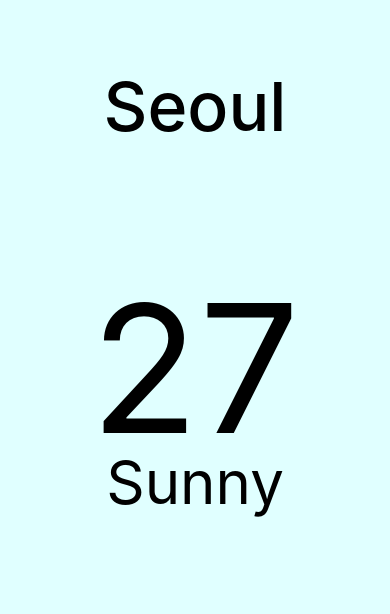
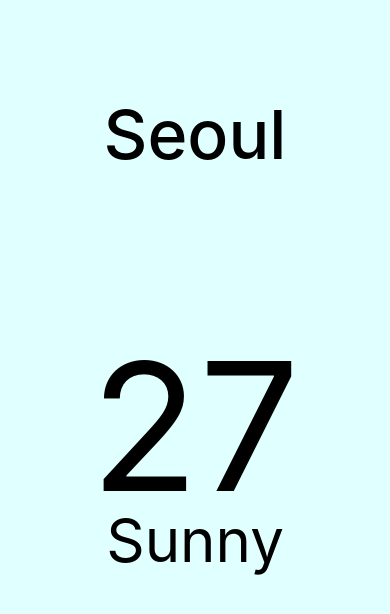
Before and after one commit to c9u11/NomadWeather, a React Native app: screen / in a window 390 px wide. Shown: the top 614 px of the page. Built offline with nearby package versions, Linux system fonts and the light colour scheme.

Commit message:
:sparkles: Scroll, Dimensions...
- Element Inspector
- Scroll View
- Dimensions

```diff
--- a/App.js
+++ b/App.js
@@ -1,5 +1,7 @@
 import { StatusBar } from "expo-status-bar";
-import { View, StyleSheet, Text } from "react-native";
+import { View, StyleSheet, Text, ScrollView, Dimensions } from "react-native";
+
+const { width: SCREEN_WIDTH } = Dimensions.get("window");
 
 export default function App() {
   return (
@@ -8,12 +10,33 @@
       <View style={styles.city}>
         <Text style={styles.cityName}>Seoul</Text>
       </View>
-      <View style={styles.weather}>
+      <ScrollView
+        horizontal
+        pagingEnabled
+        showsHorizontalScrollIndicator={false}
+        contentContainerStyle={styles.weather}
+      >
         <View style={styles.day}>
           <Text style={styles.temp}>27</Text>
           <Text style={styles.description}>Sunny</Text>
         </View>
-      </View>
+        <View style={styles.day}>
+          <Text style={styles.temp}>27</Text>
+          <Text style={styles.description}>Sunny</Text>
+        </View>
+        <View style={styles.day}>
+          <Text style={styles.temp}>27</Text>
+          <Text style={styles.description}>Sunny</Text>
+        </View>
+        <View style={styles.day}>
+          <Text style={styles.temp}>27</Text>
+          <Text style={styles.description}>Sunny</Text>
+        </View>
+        <View style={styles.day}>
+          <Text style={styles.temp}>27</Text>
+          <Text style={styles.description}>Sunny</Text>
+        </View>
+      </ScrollView>
     </View>
   );
 }
@@ -32,11 +55,9 @@
     fontSize: 68,
     fontWeight: "500",
   },
-  weather: {
-    flex: 3,
-  },
+  weather: {},
   day: {
-    flex: 1,
+    width: SCREEN_WIDTH,
     alignItems: "center",
   },
   temp: {
```
Also changed, not shown: 1 other file (tests, documents, lock files or other folders).
